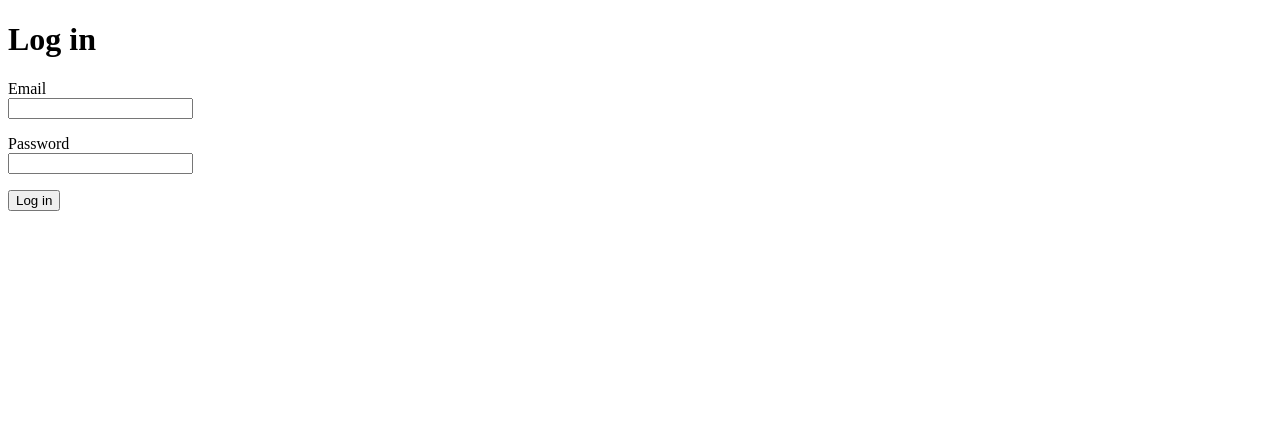
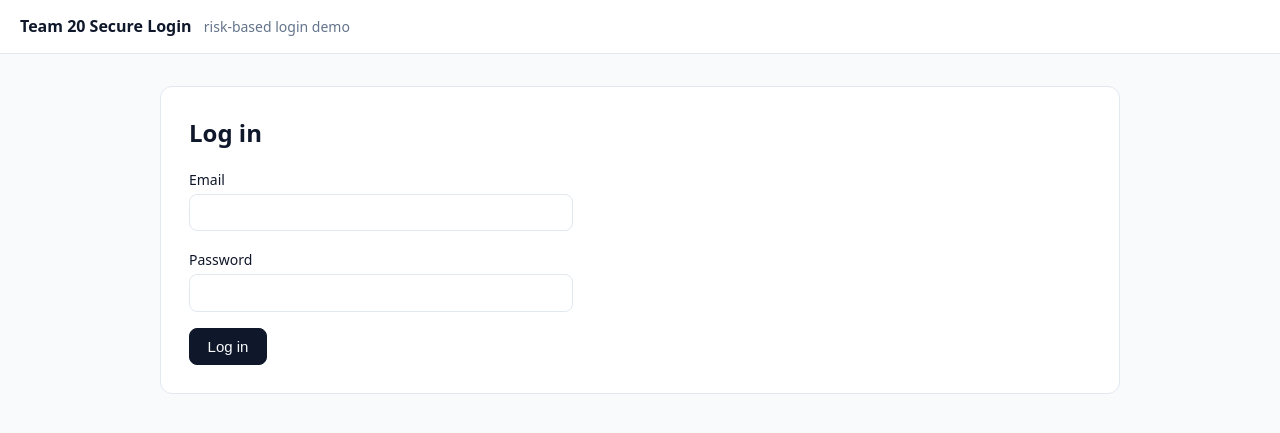
Before and after one commit to AaryanKapoor08/team20, a Flask app: page /login in a window 1280 px wide. Shown: the top 433 px of the page. Run offline with Flask 3, Linux system fonts and the light colour scheme; data that the repository does not hold is empty.

Commit message:
Add stylesheet for the web pages

```diff
--- /dev/null
+++ b/app/static/app.css
@@ -0,0 +1,170 @@
+/* Plain CSS for every page. No framework, no CDN, so the app works offline. */
+
+/* One place for the colours, so a change here changes every page. */
+:root {
+    --bg: #f8fafc;
+    --card: #ffffff;
+    --text: #0f172a;
+    --muted: #64748b;
+    --border: #e2e8f0;
+    --button: #0f172a;
+    --button-text: #f8fafc;
+    --ok: #15803d;
+    --bad: #b91c1c;
+}
+
+body {
+    margin: 0;
+    background: var(--bg);
+    color: var(--text);
+    font-family: system-ui, -apple-system, "Segoe UI", Roboto, sans-serif;
+    font-size: 16px;
+    line-height: 1.5;
+}
+
+.topbar {
+    background: var(--card);
+    border-bottom: 1px solid var(--border);
+    padding: 0.9rem 1.25rem;
+}
+
+.brand {
+    font-weight: 600;
+}
+
+.brand-note {
+    color: var(--muted);
+    font-size: 0.875rem;
+    margin-left: 0.5rem;
+}
+
+main {
+    max-width: 60rem;
+    margin: 2rem auto;
+    padding: 0 1rem;
+}
+
+.card {
+    background: var(--card);
+    border: 1px solid var(--border);
+    border-radius: 12px;
+    padding: 1.75rem;
+}
+
+h1 {
+    font-size: 1.5rem;
+    margin: 0 0 1rem;
+}
+
+h2 {
+    font-size: 1.125rem;
+    margin: 2rem 0 0.75rem;
+}
+
+a {
+    color: var(--text);
+}
+
+code {
+    background: var(--bg);
+    border: 1px solid var(--border);
+    border-radius: 6px;
+    padding: 0.1rem 0.35rem;
+}
+
+/* Forms are kept narrow even on a wide page, so the login box looks like a box. */
+form {
+    max-width: 24rem;
+}
+
+label {
+    display: inline-block;
+    font-size: 0.875rem;
+    font-weight: 500;
+    margin-bottom: 0.25rem;
+}
+
+input[type="email"],
+input[type="password"],
+input[type="text"],
+input#code {
+    width: 100%;
+    box-sizing: border-box;
+    padding: 0.55rem 0.7rem;
+    border: 1px solid var(--border);
+    border-radius: 8px;
+    background: var(--card);
+    color: var(--text);
+    font-size: 1rem;
+}
+
+input:focus {
+    outline: 2px solid var(--muted);
+    outline-offset: 1px;
+}
+
+button {
+    padding: 0.55rem 1.1rem;
+    border: 1px solid var(--button);
+    border-radius: 8px;
+    background: var(--button);
+    color: var(--button-text);
+    font-size: 0.9375rem;
+    font-weight: 500;
+    cursor: pointer;
+}
+
+button:hover {
+    opacity: 0.9;
+}
+
+/* Error messages. Every page marks them with role="alert". */
+[role="alert"] {
+    border: 1px solid var(--bad);
+    border-radius: 8px;
+    background: #fef2f2;
+    color: var(--bad);
+    padding: 0.6rem 0.8rem;
+    font-size: 0.9375rem;
+}
+
+/* The admin dashboard: chain status lines and the wide tables. */
+.status-ok {
+    color: var(--ok);
+    font-weight: 500;
+}
+
+.status-bad {
+    color: var(--bad);
+    font-weight: 500;
+}
+
+table {
+    width: 100%;
+    border-collapse: collapse;
+    font-size: 0.875rem;
+}
+
+th,
+td {
+    border-bottom: 1px solid var(--border);
+    padding: 0.45rem 0.6rem;
+    text-align: left;
+    vertical-align: top;
+}
+
+th {
+    color: var(--muted);
+    font-weight: 500;
+}
+
+/* The Unblock button sits in a table cell, so it must not be 24rem wide. */
+td form {
+    max-width: none;
+    margin: 0;
+}
+
+td button {
+    padding: 0.25rem 0.6rem;
+    font-size: 0.8125rem;
+}
--- a/app/templates/admin.html
+++ b/app/templates/admin.html
@@ -8,9 +8,9 @@
 
 <h2>Audit log</h2>
 {% if changed_row is none %}
-<p style="color: green;">Audit log OK: every entry still matches its hash.</p>
+<p class="status-ok">Audit log OK: every entry still matches its hash.</p>
 {% else %}
-<p style="color: red;">Audit log broken: entry {{ changed_row }} was changed or removed.</p>
+<p class="status-bad">Audit log broken: entry {{ changed_row }} was changed or removed.</p>
 {% endif %}
 
 <h2>Blocked IPs</h2>
--- a/app/templates/base.html
+++ b/app/templates/base.html
@@ -4,10 +4,17 @@
     <meta charset="utf-8">
     <meta name="viewport" content="width=device-width, initial-scale=1">
     <title>{% block title %}Team 20{% endblock %}</title>
+    <link rel="stylesheet" href="{{ url_for('static', filename='app.css') }}">
 </head>
 <body>
+    <header class="topbar">
+        <span class="brand">Team 20 Secure Login</span>
+        <span class="brand-note">risk-based login demo</span>
+    </header>
     <main>
-        {% block content %}{% endblock %}
+        <div class="card">
+            {% block content %}{% endblock %}
+        </div>
     </main>
 </body>
 </html>
```
Also changed, not shown: README.md.
